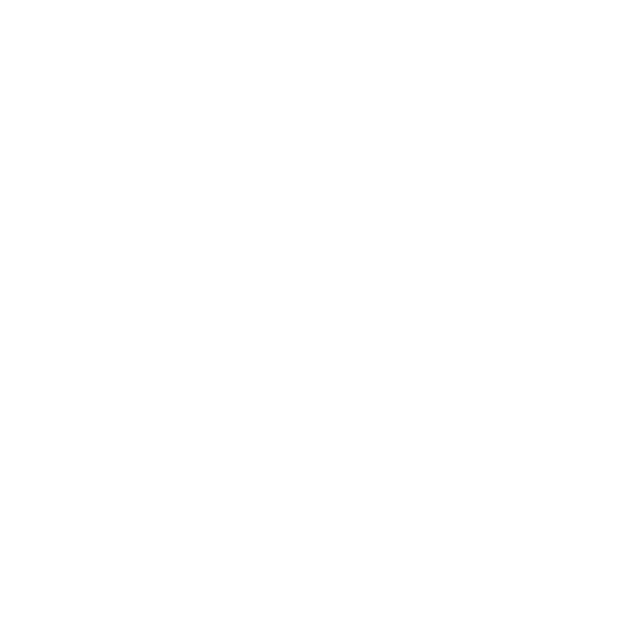
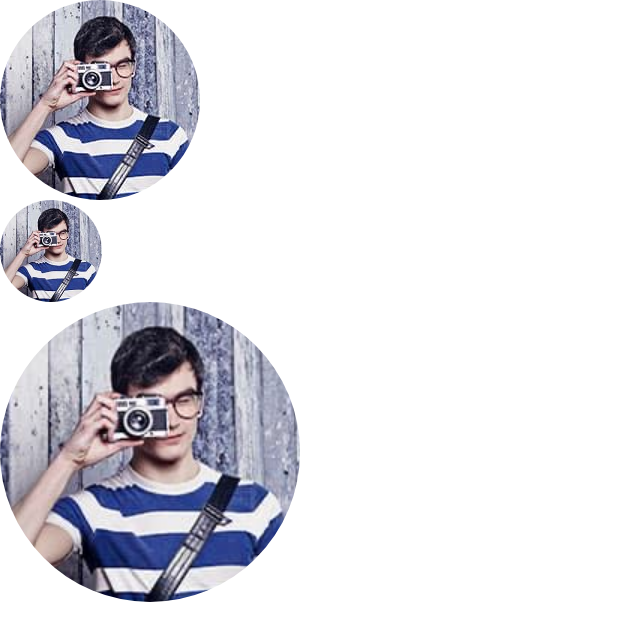
Before and after one commit to js-tasks-ru/htmlcss-20220519_n-zbiranik, a website: page 06-lection4/01-avatar/index.html in a window 1280 px wide. Shown: the whole page, without its empty margins (0-640 px from the left). Drawn offline with Linux system fonts and the light colour scheme.

Commit message:
lection 6 avatar

```diff
--- a/06-lection4/01-avatar/avatar.css
+++ b/06-lection4/01-avatar/avatar.css
@@ -0,0 +1,21 @@
+.avatar_real{
+    width: 200px;
+    height: 200px;
+}
+
+.avatar_small{
+    width: 102px;
+    height: 102px;
+}
+
+.avatar_large{
+    width: 300px;
+    height: 300px;
+}
+
+.avatar__image{
+    width: 100%;
+    height: 100%;
+    object-fit: cover;
+    border-radius: 50%;
+}
--- a/06-lection4/01-avatar/index.html
+++ b/06-lection4/01-avatar/index.html
@@ -6,6 +6,14 @@
         <link rel="stylesheet" href="./avatar.css">
     </head>
     <body>
-
+        <div class="avatar avatar_real">
+            <img src="public/avatar-200.jpg" alt="Avatar" class="avatar__image">
+        </div>
+        <div class="avatar avatar_small">
+            <img src="public/avatar-200.jpg" alt="Avatar" class="avatar__image">
+        </div>
+        <div class="avatar avatar_large">
+            <img src="public/avatar-200.jpg" alt="Avatar" class="avatar__image">
+        </div>
     </body>
 </html>
```
